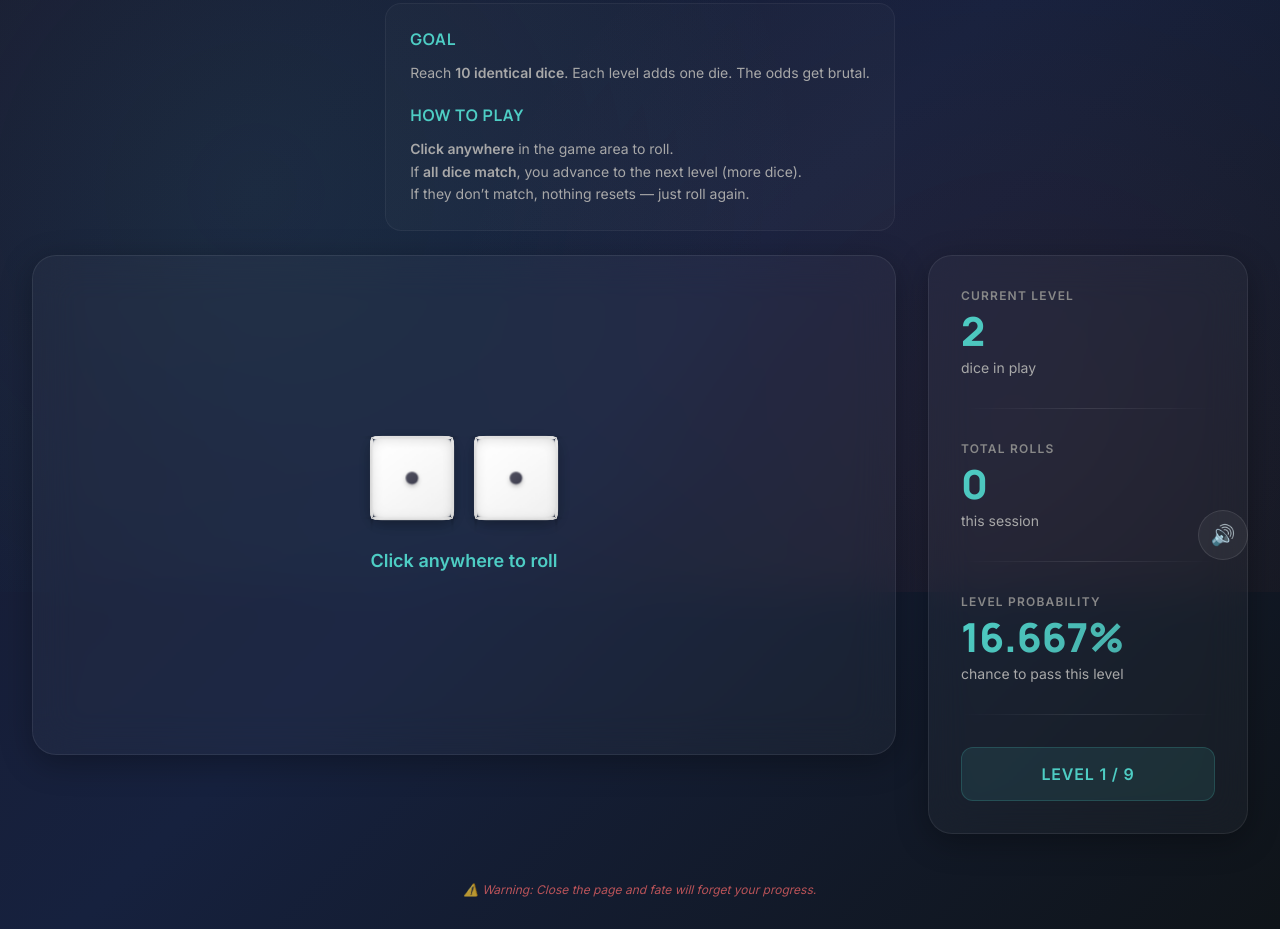
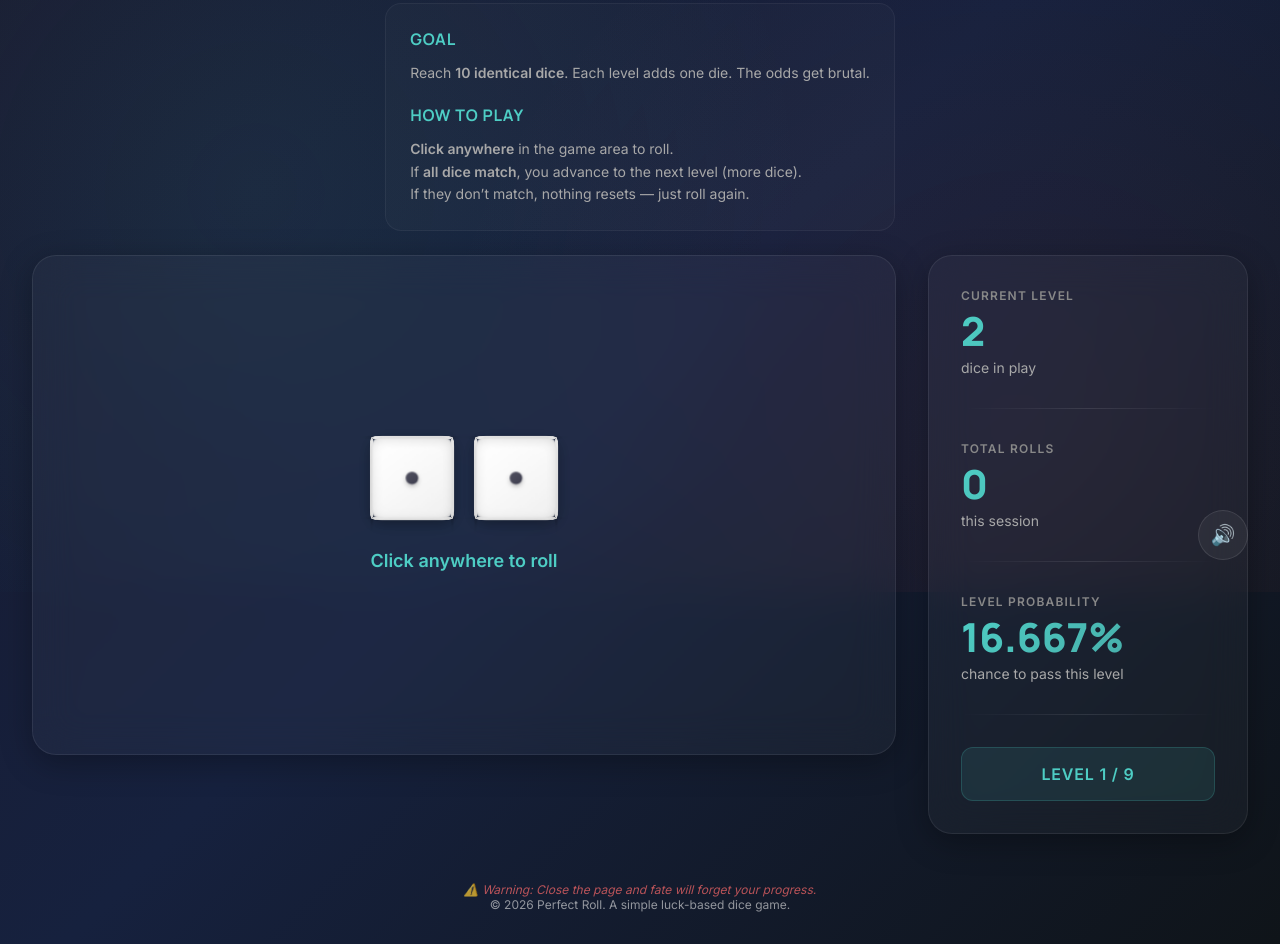
Before and after one commit to chursito-games/perfect-roll, a plain HTML site: page index.html in a window 1280 px wide. Shown: the part 208-1152 px from the top of the page. Drawn offline with Linux system fonts and the light colour scheme.

Commit message:
Update index.html

```diff
--- a/index.html
+++ b/index.html
@@ -529,6 +529,10 @@
 
         <footer>
             <p class="warning">⚠️ Warning: Close the page and fate will forget your progress.</p>
+			<p style="font-size:12px; opacity:0.6;">
+  © 2026 Perfect Roll. A simple luck-based dice game.
+</p>
+
         </footer>
 
         <div class="success-message" id="successMessage">Level Up! 🎉</div>
```
